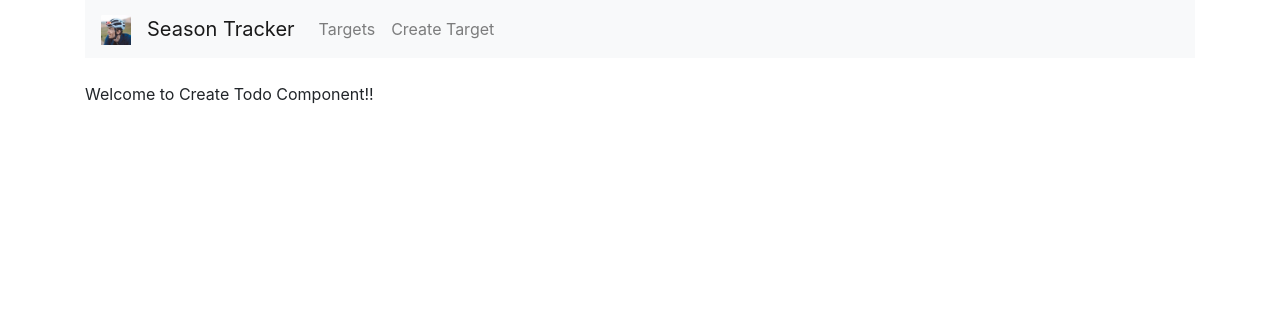
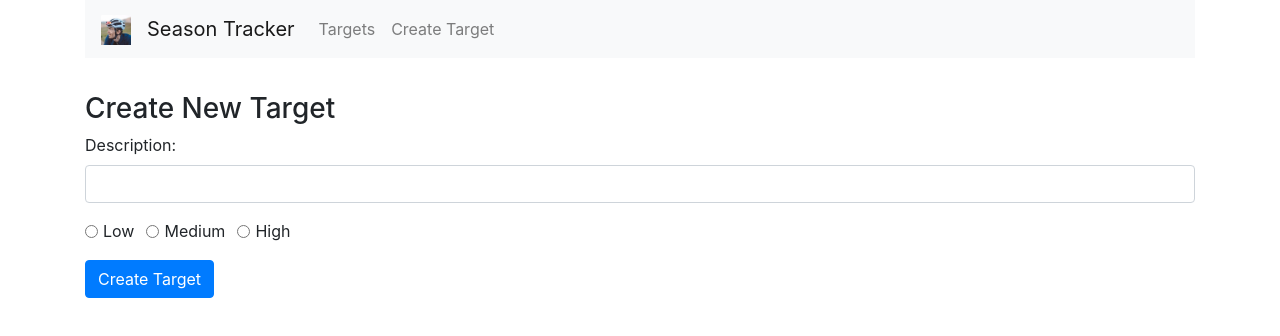
Before and after one commit to wpdunk/seasonGoals, a React (Create React App) app: page /create in a window 1280 px wide. Shown: the top 336 px of the page. Built offline with nearby package versions, Linux system fonts and the light colour scheme.

Commit message:
:sparkles: implemented CREATE target

```diff
--- a/src/App.js
+++ b/src/App.js
@@ -3,9 +3,9 @@ import { BrowserRouter as Router, Route, Link } from "react-router-dom";
 
 import "bootstrap/dist/css/bootstrap.min.css";
 
-import CreateTodo from "./components/create-todo.component";
-import EditTodo from "./components/edit-todo.component";
-import TodosList from "./components/todos-list.component";
+import CreateTarget from "./components/create-target.component";
+import EditTarget from "./components/edit-target.component";
+import TargetList from "./components/target-list.component";
 
 import profile from "./images/profile.jpeg";
 
@@ -37,9 +37,9 @@ class App extends Component {
             </div>
           </nav>
           <br />
-          <Route path="/" exact component={TodosList} />
-          <Route path="/edit/:id" component={EditTodo} />
-          <Route path="/create" component={CreateTodo} />
+          <Route path="/" exact component={TargetList} />
+          <Route path="/edit/:id" component={EditTarget} />
+          <Route path="/create" component={CreateTarget} />
         </div>
       </Router>
     );
--- /dev/null
+++ b/src/components/create-target.component.js
@@ -0,0 +1,108 @@
+import React, { Component } from "react";
+
+export default class CreateTarget extends Component {
+  constructor(props) {
+    super(props);
+
+    this.onChangeTargetDescription = this.onChangeTargetDescription.bind(this);
+    this.onChangeTargetPriority = this.onChangeTargetPriority.bind(this);
+    this.onSubmit = this.onSubmit.bind(this);
+
+    this.state = {
+      target_description: "",
+      target_priority: "",
+      target_completed: false
+    };
+  }
+
+  onChangeTargetDescription(e) {
+    this.setState({
+      target_description: e.target.value
+    });
+  }
+
+  onChangeTargetPriority(e) {
+    this.setState({
+      target_priority: e.target.value
+    });
+  }
+
+  onSubmit(e) {
+    e.preventDefault();
+
+    console.log(`Form submitted:`);
+    console.log(`Target Description: ${this.state.target_description}`);
+    console.log(`Target Priority: ${this.state.target_priority}`);
+
+    this.setState({
+      target_description: "",
+      target_priority: "",
+      target_completed: false
+    });
+  }
+
+  render() {
+    return (
+      <div style={{ marginTop: 10 }}>
+        <h3>Create New Target</h3>
+        <form onSubmit={this.onSubmit}>
+          <div className="form-group">
+            <label>Description: </label>
+            <input
+              type="text"
+              className="form-control"
+              value={this.state.target_description}
+              onChange={this.onChangeTargetDescription}
+            />
+          </div>
+          <div className="form-group">
+            <div className="form-check form-check-inline">
+              <input
+                className="form-check-input"
+                type="radio"
+                name="priorityOptions"
+                id="priorityLow"
+                value="Low"
+                checked={this.state.target_priority === "Low"}
+                onChange={this.onChangeTargetPriority}
+              />
+              <label className="form-check-label">Low</label>
+            </div>
+            <div className="form-check form-check-inline">
+              <input
+                className="form-check-input"
+                type="radio"
+                name="priorityOptions"
+                id="priorityMedium"
+                value="Medium"
+                checked={this.state.target_priority === "Medium"}
+                onChange={this.onChangeTargetPriority}
+              />
+              <label className="form-check-label">Medium</label>
+            </div>
+            <div className="form-check form-check-inline">
+              <input
+                className="form-check-input"
+                type="radio"
+                name="priorityOptions"
+                id="priorityHigh"
+                value="High"
+                checked={this.state.target_priority === "High"}
+                onChange={this.onChangeTargetPriority}
+              />
+              <label className="form-check-label">High</label>
+            </div>
+          </div>
+
+          <div className="form-group">
+            <input
+              type="submit"
+              value="Create Target"
+              className="btn btn-primary"
+            />
+          </div>
+        </form>
+      </div>
+    );
+  }
+}
--- a/src/components/create-todo.component.js
+++ b/src/components/edit-target.component.js
@@ -1,10 +1,10 @@
 import React, { Component } from "react";
 
-export default class CreateTodo extends Component {
+export default class EditTarget extends Component {
   render() {
     return (
       <div>
-        <p>Welcome to Create Todo Component!!</p>
+        <p>Welcome to Edit Target Component!!</p>
       </div>
     );
   }
--- a/src/components/edit-todo.component.js
+++ b/src/components/target-list.component.js
@@ -1,10 +1,10 @@
 import React, { Component } from "react";
 
-export default class EditTodo extends Component {
+export default class TargetList extends Component {
   render() {
     return (
       <div>
-        <p>Welcome to Edit Todo Component!!</p>
+        <p>Welcome to Target List Component!!</p>
       </div>
     );
   }
--- a/src/components/todos-list.component.js
+++ /dev/null
@@ -1,11 +0,0 @@
-import React, { Component } from "react";
-
-export default class TodosList extends Component {
-  render() {
-    return (
-      <div>
-        <p>Welcome to Todos List Component!!</p>
-      </div>
-    );
-  }
-}
```
